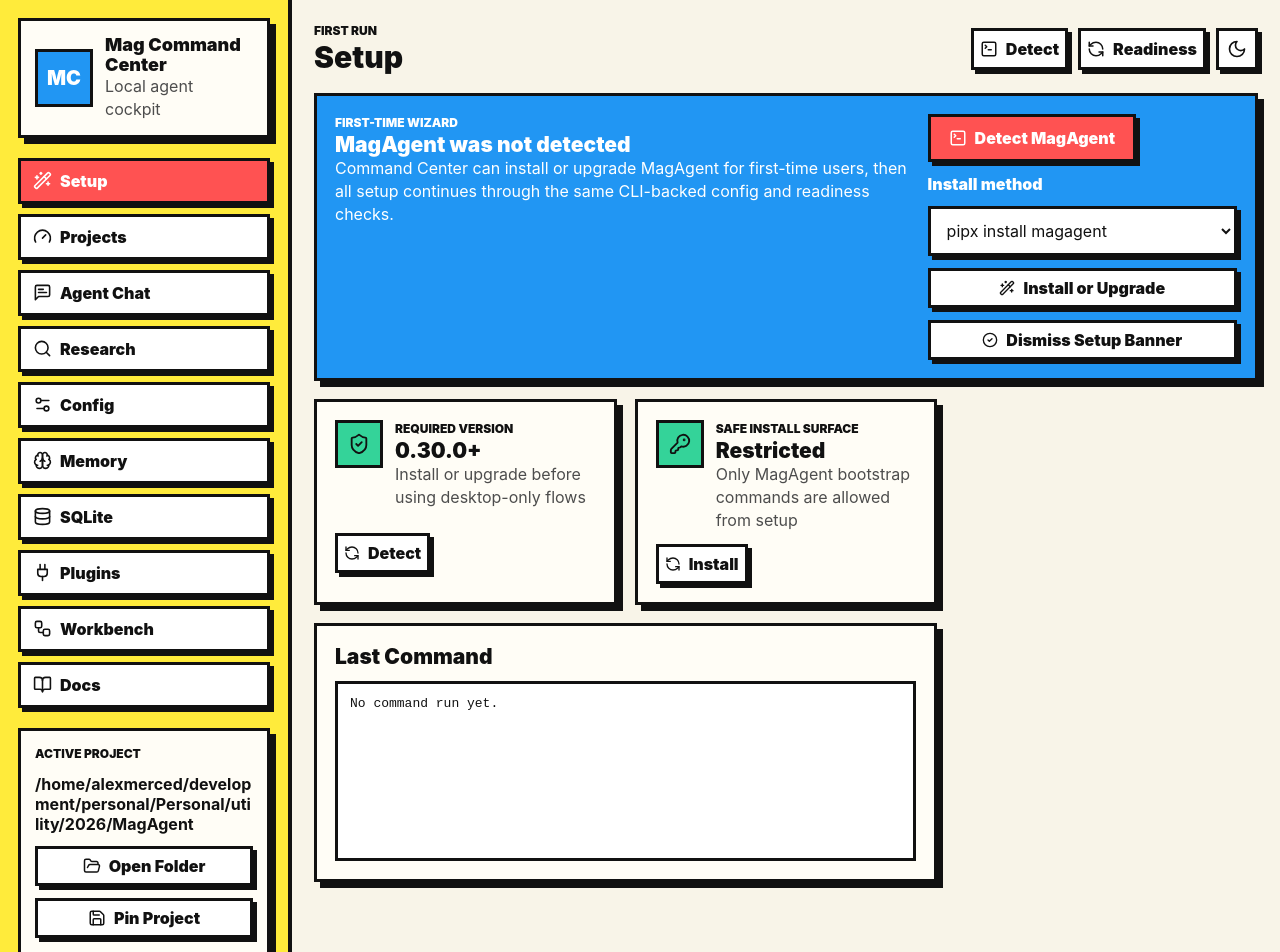
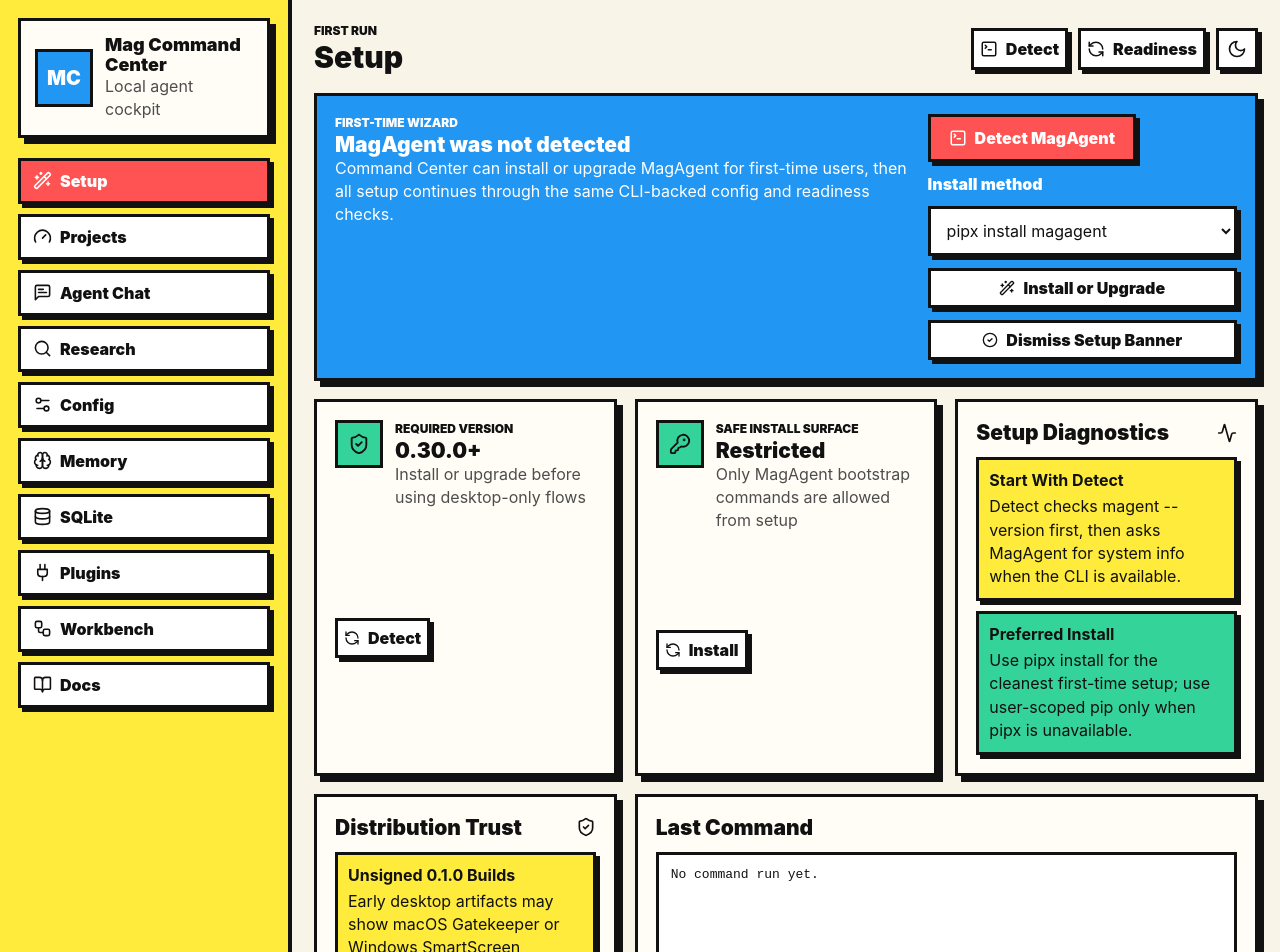
Before and after one commit to AlexMercedCoder/MagCommandCenter, a React (Vite) app: page / in a window 1280 px wide. Shown: the top 952 px of the page. Built offline with nearby package versions, Linux system fonts and the light colour scheme.

Commit message:
Polish desktop distribution readiness

```diff
--- a/src/components/docs.tsx
+++ b/src/components/docs.tsx
@@ -7,7 +7,8 @@ const docs = [
     items: [
       "Open Setup to detect MagAgent and verify the minimum desktop API version.",
       "Use pipx install/upgrade when possible; user-scoped pip is available as a fallback.",
-      "The setup bridge only permits MagAgent bootstrap commands, not arbitrary shell execution."
+      "The setup bridge only permits MagAgent bootstrap commands, not arbitrary shell execution.",
+      "Setup diagnostics explain missing PATH, outdated MagAgent, and permission failures before users need to inspect raw command output."
     ]
   },
   {
@@ -68,9 +69,11 @@ const docs = [
     title: "Packaging",
     icon: BookOpen,
     items: [
-      "GitHub Actions builds Linux, macOS, and Windows artifacts on platform-native runners.",
+      "GitHub Actions builds Linux, macOS, and Windows artifacts on platform-native runners after frontend and Rust tests pass.",
+      "Tag builds matching v* draft a GitHub release and attach generated installers.",
       "The Tauri icon set includes PNG, ICNS, and ICO assets for cross-platform bundling.",
-      "Unsigned macOS and Windows artifacts are expected until signing and notarization credentials are configured."
+      "Unsigned macOS and Windows artifacts are expected until signing and notarization credentials are configured.",
+      "In-app updater support should wait for signed updater artifacts and a stable HTTPS or GitHub-release-backed update endpoint."
     ]
   }
 ];
--- a/src/components/setup-panel.tsx
+++ b/src/components/setup-panel.tsx
@@ -44,6 +44,7 @@ export function SetupPanel(props: {
       ? `MagAgent ${props.system.magent_version} is ready`
       : `MagAgent ${props.system.magent_version} needs upgrade`
     : "MagAgent was not detected";
+  const guidance = setupGuidance(props.lastCommand, props.system?.magent_version, props.magentOk);
   return (
     <section className="content-grid">
       <div className="panel hero-panel">
@@ -89,7 +90,104 @@ export function SetupPanel(props: {
         action="Install"
         onAction={props.onInstall}
       />
+      <div className="panel">
+        <div className="panel-heading">
+          <h3>Setup Diagnostics</h3>
+          <Activity size={20} />
+        </div>
+        <div className="diagnostic-list">
+          {guidance.map((item) => (
+            <article className={`diagnostic ${item.tone}`} key={item.title}>
+              <strong>{item.title}</strong>
+              <p>{item.detail}</p>
+            </article>
+          ))}
+        </div>
+      </div>
+      <div className="panel">
+        <div className="panel-heading">
+          <h3>Distribution Trust</h3>
+          <ShieldCheck size={20} />
+        </div>
+        <div className="diagnostic-list">
+          <article className="diagnostic info">
+            <strong>Unsigned 0.1.0 Builds</strong>
+            <p>Early desktop artifacts may show macOS Gatekeeper or Windows SmartScreen warnings until release signing is configured.</p>
+          </article>
+          <article className="diagnostic good">
+            <strong>Local Backend Contract</strong>
+            <p>The app calls the installed MagAgent CLI and stores project chat state locally; setup commands remain allowlisted.</p>
+          </article>
+        </div>
+      </div>
       <CommandPanel busy={props.busy} command={props.lastCommand} />
     </section>
   );
 }
+
+function setupGuidance(command: MagentCommandResult | null, version: string | undefined, magentOk: boolean) {
+  const output = `${command?.stdout ?? ""}\n${command?.stderr ?? ""}`.toLowerCase();
+  if (version && magentOk) {
+    return [
+      {
+        title: "Desktop API Ready",
+        detail: "MagAgent meets the minimum version for project chat, config, memory, SQLite, plugins, and workbench commands.",
+        tone: "good"
+      }
+    ];
+  }
+  if (version && !magentOk) {
+    return [
+      {
+        title: "Upgrade Required",
+        detail: `Detected MagAgent ${version}, but this app expects ${minimumMagentVersion}+ for the desktop integration commands.`,
+        tone: "bad"
+      },
+      {
+        title: "Recommended Fix",
+        detail: "Use pipx upgrade magagent, then run Detect again.",
+        tone: "info"
+      }
+    ];
+  }
+  if (output.includes("not found") || output.includes("no such file") || output.includes("os error 2")) {
+    return [
+      {
+        title: "MagAgent Is Not On PATH",
+        detail: "Install with pipx, run pipx ensurepath if needed, then restart the app so the desktop process can see the updated PATH.",
+        tone: "bad"
+      },
+      {
+        title: "Advanced Override",
+        detail: "Set MAGENT_BIN to the full magent executable path before launching the app if you use pyenv, uv, or a custom virtual environment.",
+        tone: "info"
+      }
+    ];
+  }
+  if (output.includes("permission denied")) {
+    return [
+      {
+        title: "Permission Problem",
+        detail: "The detected MagAgent binary is not executable or the selected install location is blocked by the OS.",
+        tone: "bad"
+      },
+      {
+        title: "Recommended Fix",
+        detail: "Prefer pipx install magagent or a user-scoped pip install, then run Detect again.",
+        tone: "info"
+      }
+    ];
+  }
+  return [
+    {
+      title: "Start With Detect",
+      detail: "Detect checks magent --version first, then asks MagAgent for system info when the CLI is available.",
+      tone: "info"
+    },
+    {
+      title: "Preferred Install",
+      detail: "Use pipx install for the cleanest first-time setup; use user-scoped pip only when pipx is unavailable.",
+      tone: "good"
+    }
+  ];
+}
--- a/src/styles.css
+++ b/src/styles.css
@@ -312,6 +312,41 @@ select {
 .check-list {
   display: grid;
   gap: 10px;
+}
+
+.diagnostic-list {
+  display: grid;
+  gap: 10px;
+}
+
+.diagnostic {
+  display: grid;
+  gap: 5px;
+  border: 3px solid var(--border);
+  background: var(--surface-strong);
+  box-shadow: 4px 4px 0 var(--shadow);
+  padding: 10px;
+}
+
+.diagnostic.good {
+  background: var(--accent-4);
+  color: #111111;
+}
+
+.diagnostic.bad {
+  background: var(--accent-3);
+  color: #ffffff;
+}
+
+.diagnostic.info {
+  background: var(--accent);
+  color: #111111;
+}
+
+.diagnostic.good p,
+.diagnostic.bad p,
+.diagnostic.info p {
+  color: inherit;
 }
 
 .check-row {
```
Also changed, not shown: 5 other files (tests, documents, lock files or other folders).
